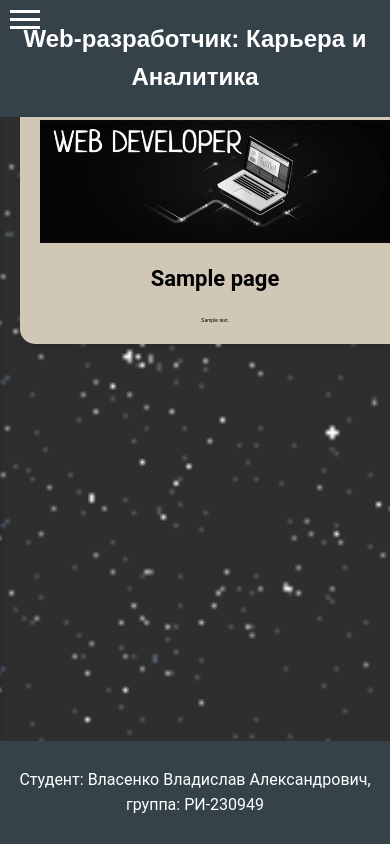
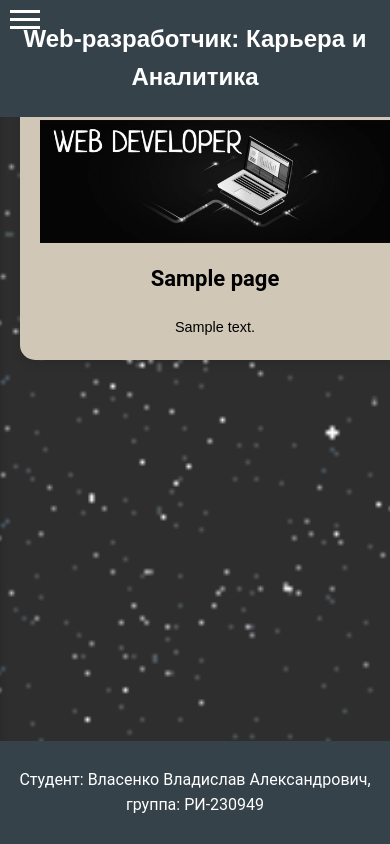
Before and after one commit to wrwsc/AnalyzProject, a Django app: page / in a window 390 px wide. Run offline with Django 5.2, Linux system fonts and the light colour scheme; tables that the repository leaves empty hold one stand-in row (values such as "Sample post").

Commit message:
update p

```diff
--- a/backend/analyz_vacancy/static/base.css
+++ b/backend/analyz_vacancy/static/base.css
@@ -320,7 +320,7 @@ footer {
         left: 0;
     }
 
-    .content{
+    .p{
         font-size: 5px;
     }
 }
```
